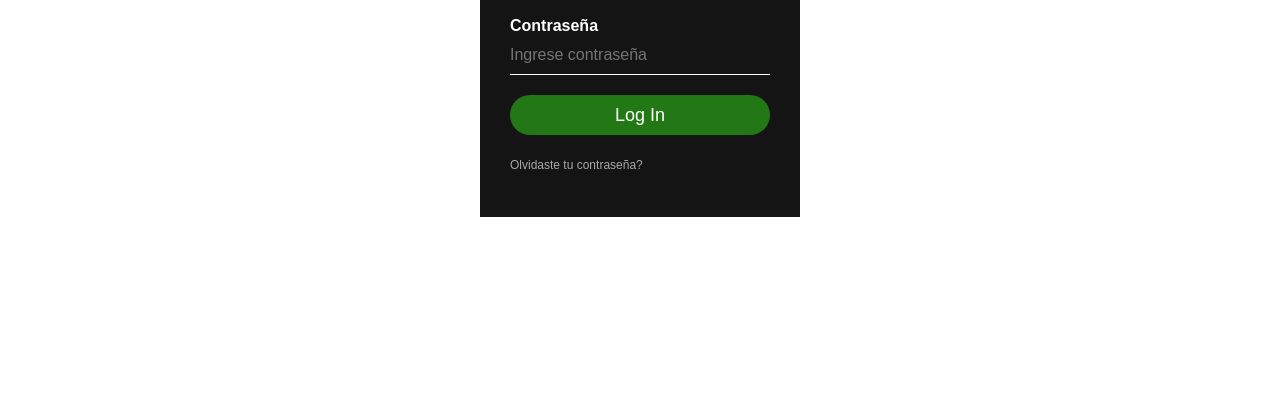
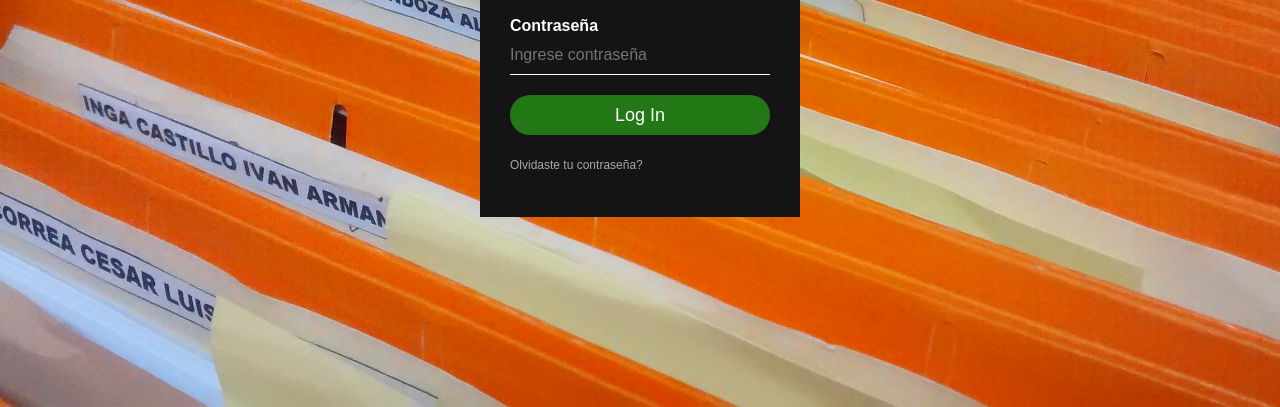
Before and after one commit to Lucho-mz23/salutacion, a plain HTML site: page index.html in a window 1280 px wide. Shown: the part 393-800 px from the top of the page. Drawn offline with Linux system fonts and the light colour scheme; the site is published under a folder, as on GitHub Pages, so addresses that start at the root find nothing.

Commit message:
se modifico ruta imagen style.css

```diff
--- a/CSS/style.css
+++ b/CSS/style.css
@@ -17,7 +17,7 @@
 #body-login{
     margin: 0;
     padding: 0;
-    background: url(/img/IMG_20160713_115754022.jpg) no-repeat center top;
+    background: url(../img/IMG_20160713_115754022.jpg) no-repeat center top;
     background-size: cover;
     font-family: sans-serif;
     height: 100vh;
```
